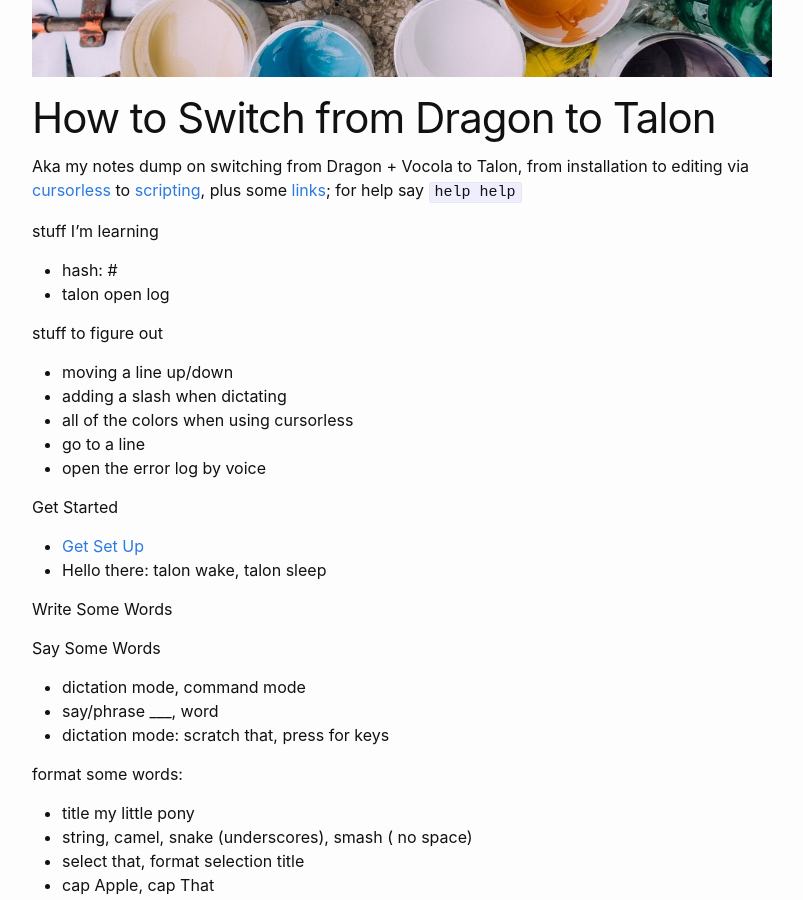
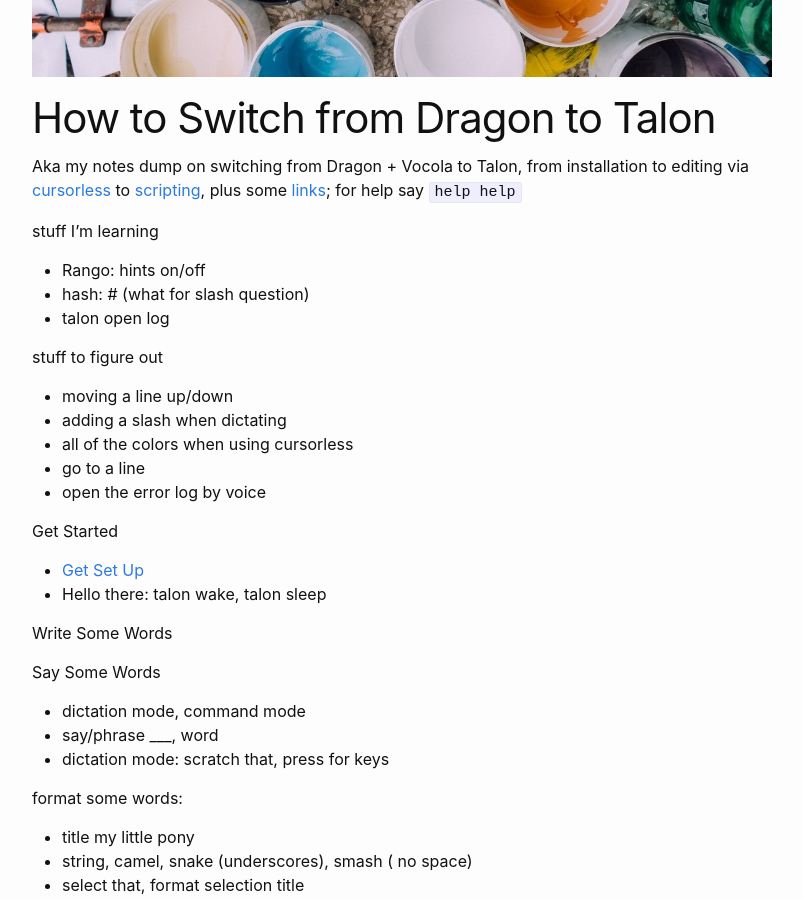
Before and after one commit to aschneiderman/talon-notes, a Jekyll site: the page built from index.md, in a window 1280 px wide and 900 px high, scrolled down 332 px. Shown: the whole window, without its empty margins (238-1041 px from the left). Built offline with Jekyll 4.4.1, drawn with Linux system fonts in a browser that asks for light colours.

Commit message:
add to front page

```diff
--- a/index.md
+++ b/index.md
@@ -10,7 +10,8 @@ image: hand-paid-cans-36464-pxh2.jpg
 Aka my notes dump on switching from Dragon  + Vocola to Talon, from installation to editing via  [cursorless](pages/basics-write/cursorless.html) to  [scripting](pages/scripting/scripting-talon.html), plus some [links](pages/help/links.html); for help say `help help`
 
 stuff I'm learning
-- hash: #
+- Rango: hints on/off
+- hash: # (what for slash question)
 - talon open log
 
 stuff to figure out
```
